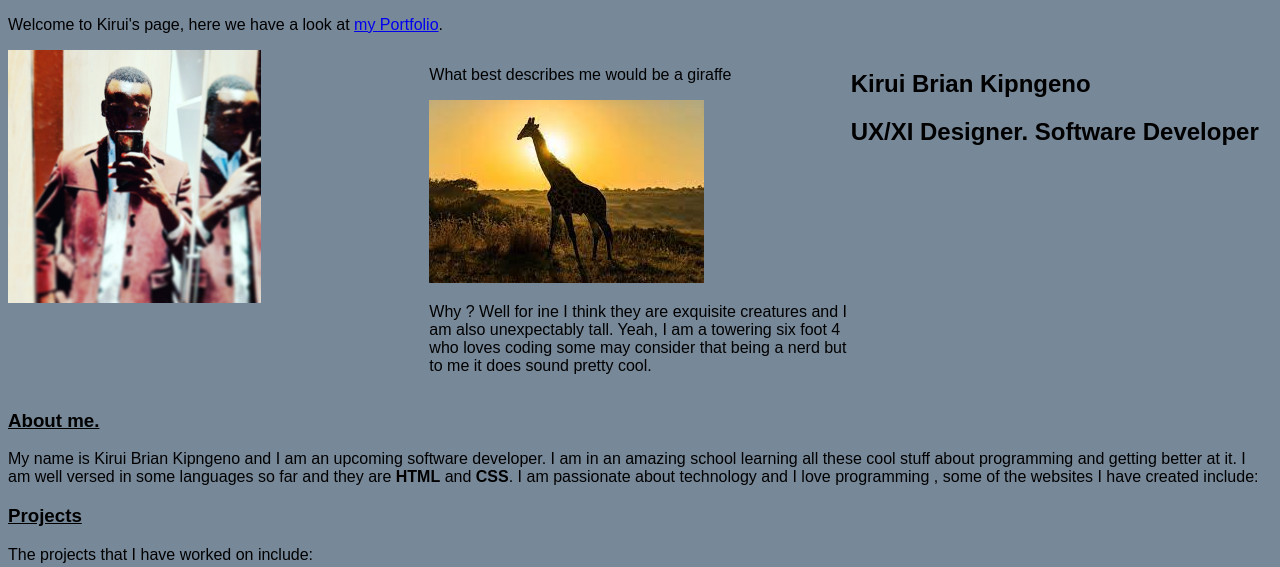
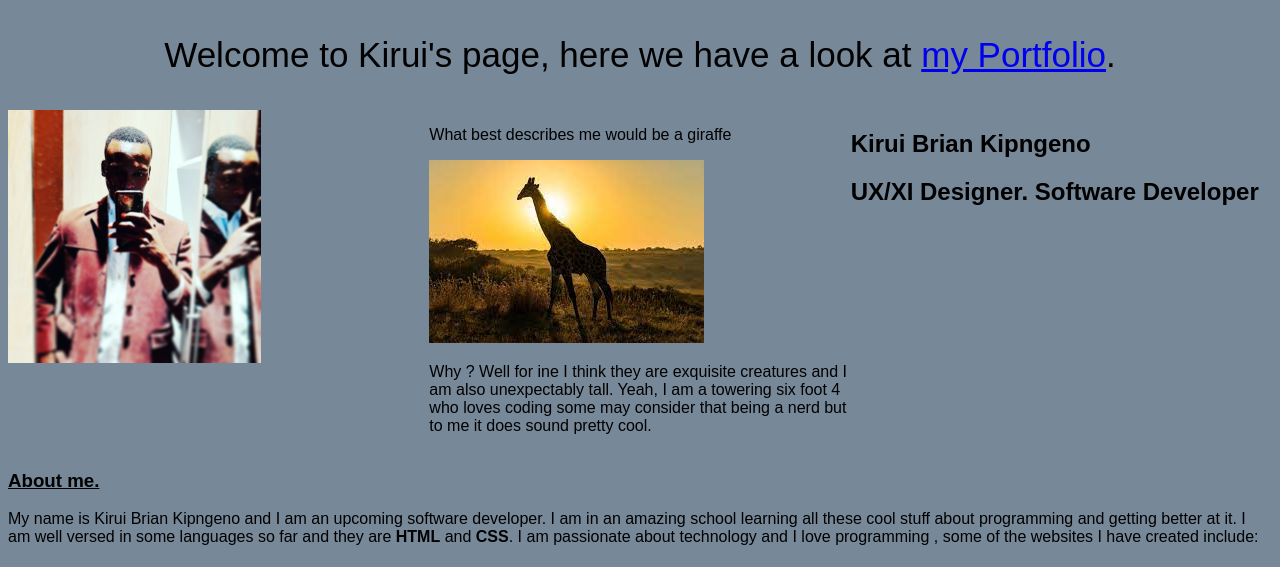
Before and after one commit to Kiruisang/my_portfolio, a plain HTML site: page index.html in a window 1280 px wide. Shown: the top 567 px of the page. Drawn offline with Linux system fonts and the light colour scheme.

Commit message:
added styles to the final page

```diff
--- a/styles.css
+++ b/styles.css
@@ -5,6 +5,10 @@ body{
 /*.welcome h2{
     width: 100%;
 }*/
+.message {
+    text-align: center;
+    font-size: 35px;
+}
 .welcome {
     background-color: lightslategrey;
     text-shadow: cornflowerblue;
```
